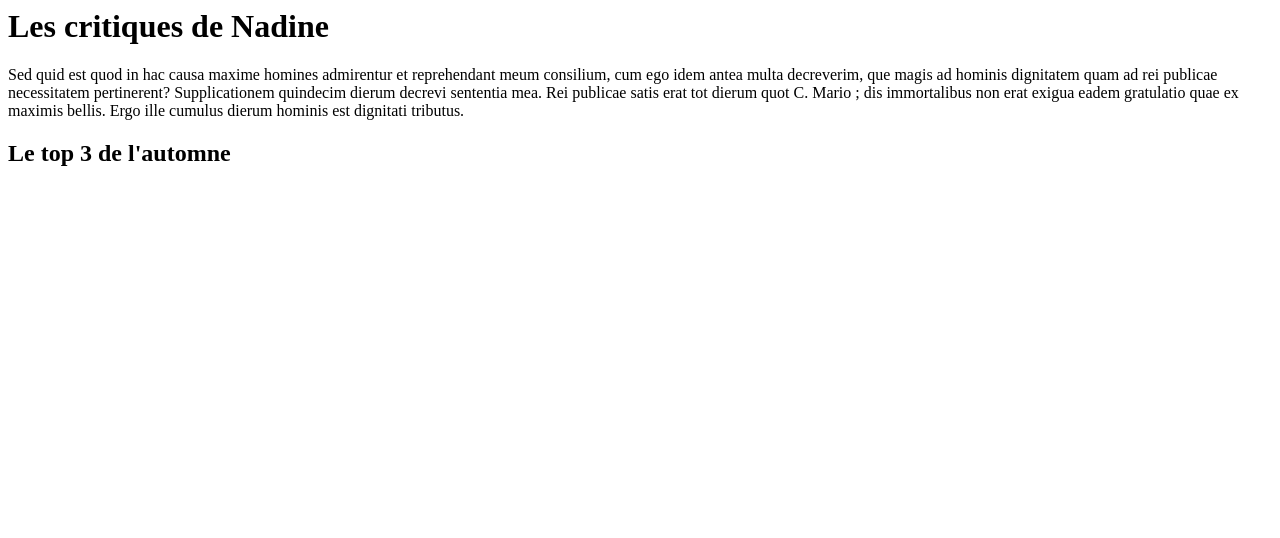
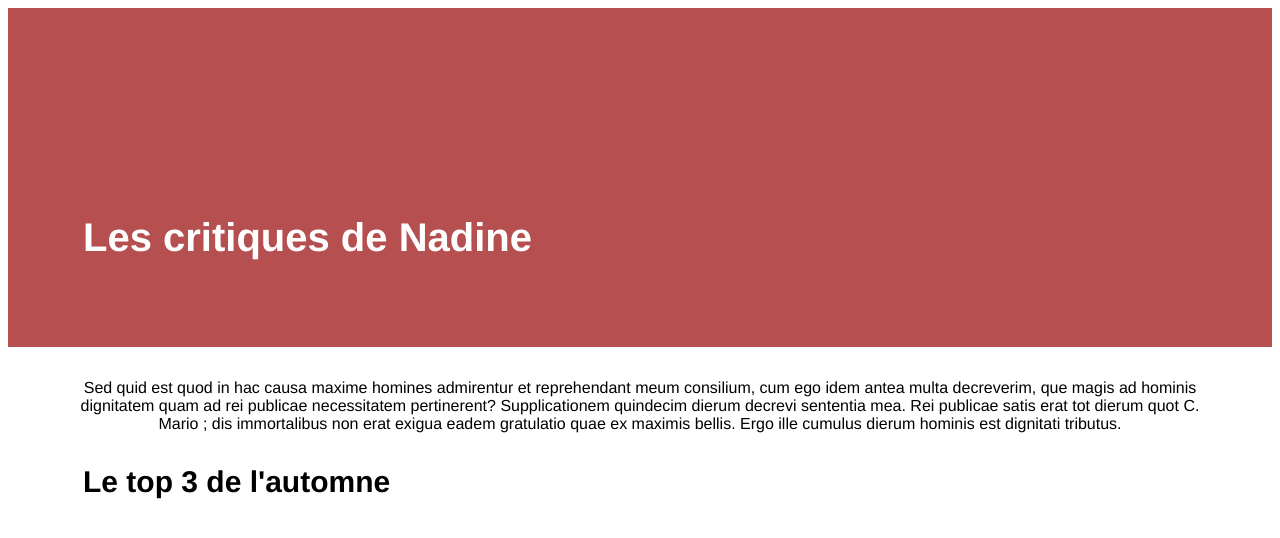
Before and after one commit to mathildehg/critiques_nadine, a plain HTML site: page index.html in a window 1280 px wide. Drawn offline with Linux system fonts and the light colour scheme.

Commit message:
Update index.html

```diff
--- a/index.html
+++ b/index.html
@@ -1,7 +1,7 @@
 <html>
 <head>
     <title>Les critiques de Nadine</title>
-    <link href=“critiques_nadine/css/style.css” type=“text/css” rel=“stylesheet” />
+    <link rel="stylesheet" href="css/style.css" />
 </head>
 
   <div class="header">
```
